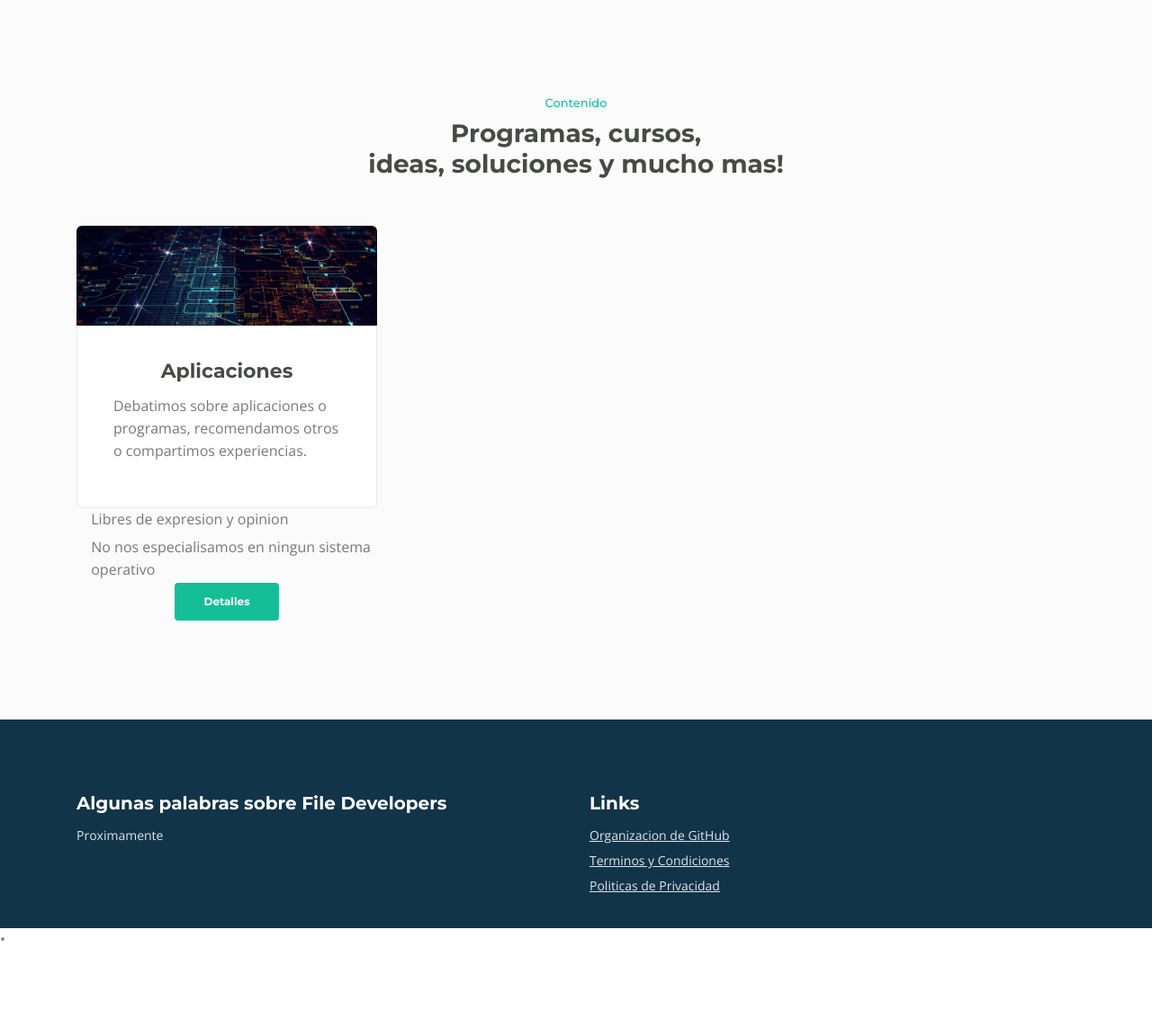
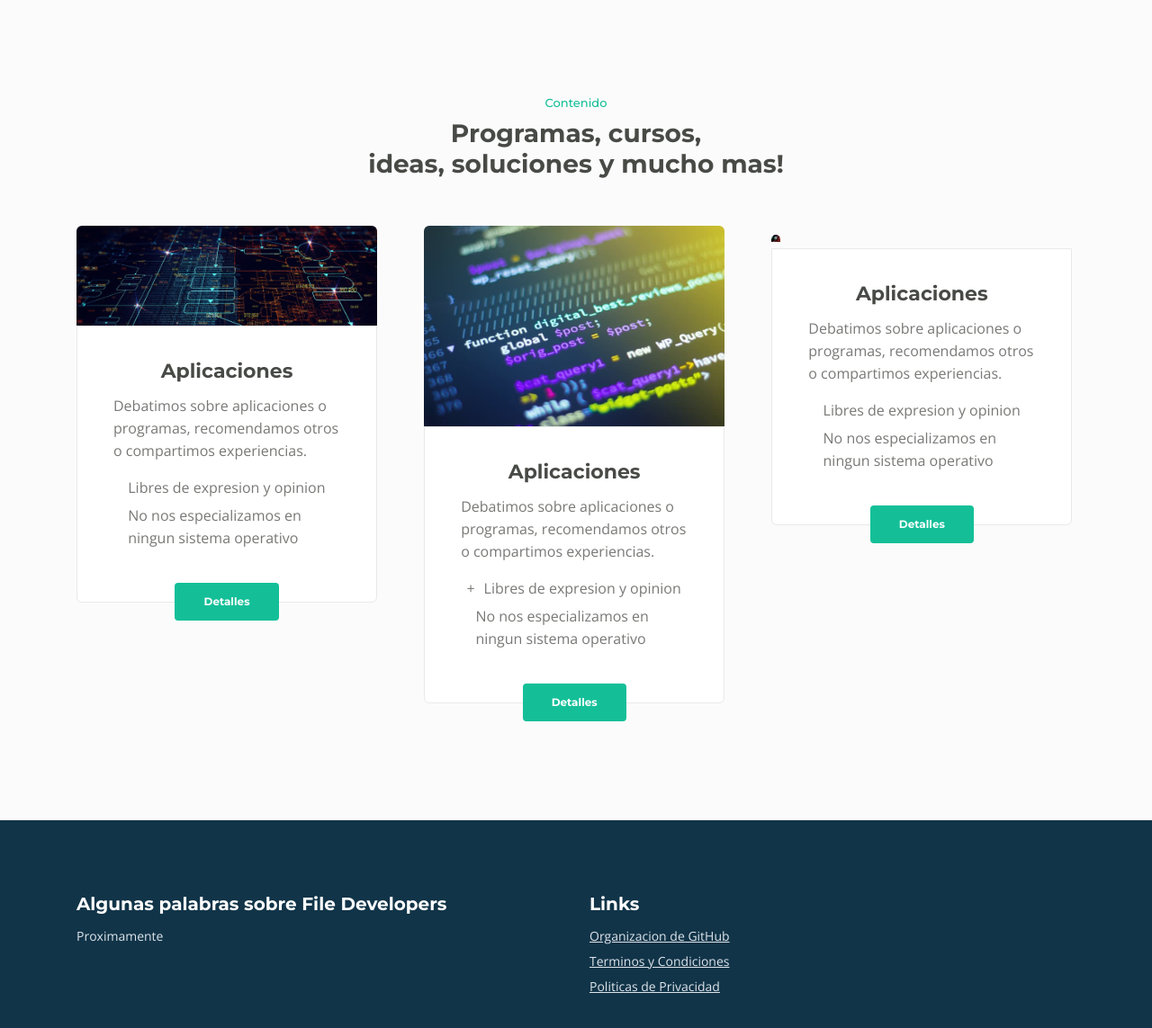
Before and after one commit to file-developers/web, a Flask app: page / in a window 1280 px wide. Shown: the part 1931-3074 px from the top of the page at 90% size. Before the commit the page ends 2977 px from the top, so only its background shows below. Run offline with Flask 2, Linux system fonts and the light colour scheme; some libraries are stand-ins or nearby versions; some web fonts are replaced.

Commit message:
HTML Changes

```diff
--- a/templates/index.html
+++ b/templates/index.html
@@ -107,7 +107,6 @@
           <div class="card-body">
             <h3 class="card-title">Aplicaciones</h3>
             <p>Debatimos sobre aplicaciones o programas, recomendamos otros o compartimos experiencias.</p>
-          </div>
             <ul class="list-unstyled li-space-lg">
               <li class="media">
                 <i class="fas fa-square"></i>
@@ -115,14 +114,68 @@
               </li>
               <li class="media">
                 <i class="fas fa-square"></i>
-              <div class="media-body">No nos especialisamos en ningun sistema operativo</div>
+                <div class="media-body">No nos especializamos en ningun sistema operativo</div>
               </li>
             </ul>
+          </div>
+
           <div class="button-container">
             <a href="/#callMe" class="btn-solid-reg page-scroll">Detalles</a>
           </div>
         </div>
         <!-- End of Card -->
+
+        <!-- Card 2 -->
+        <div class="card">
+          <div class="card-image">
+            <img src="{{ url_for('static', filename='img/services-2.jpg') }}" alt="Servicio 1" class="img-fluid">
+          </div>
+          <div class="card-body">
+            <h3 class="card-title">Aplicaciones</h3>
+            <p>Debatimos sobre aplicaciones o programas, recomendamos otros o compartimos experiencias.</p>
+            <ul class="list-unstyled li-space-lg">
+              <li class="media">
+                <i class="fas fa-square"></i>+
+                <div class="media-body">Libres de expresion y opinion</div>
+              </li>
+              <li class="media">
+                <i class="fas fa-square"></i>
+                <div class="media-body">No nos especializamos en ningun sistema operativo</div>
+              </li>
+            </ul>
+          </div>
+
+          <div class="button-container">
+            <a href="/#callMe" class="btn-solid-reg page-scroll">Detalles</a>
+          </div>
+        </div>
+        <!-- End of Card 2 -->
+
+        <!-- Card 3 -->
+        <div class="card">
+          <div class="card-image">
+            <img src="{{ url_for('static', filename='img/services-3.jpg') }}" alt="Servicio 1" class="img-fluid">
+          </div>
+          <div class="card-body">
+            <h3 class="card-title">Aplicaciones</h3>
+            <p>Debatimos sobre aplicaciones o programas, recomendamos otros o compartimos experiencias.</p>
+            <ul class="list-unstyled li-space-lg">
+              <li class="media">
+                <i class="fas fa-square"></i>
+                <div class="media-body">Libres de expresion y opinion</div>
+              </li>
+              <li class="media">
+                <i class="fas fa-square"></i>
+                <div class="media-body">No nos especializamos en ningun sistema operativo</div>
+              </li>
+            </ul>
+          </div>
+
+          <div class="button-container">
+            <a href="/#callMe" class="btn-solid-reg page-scroll">Detalles</a>
+          </div>
+        </div>
+        <!-- End of Card 3 -->
       </div>
     </div>
   </div>
```
Lines whose indentation alone changed are shown as unchanged.
